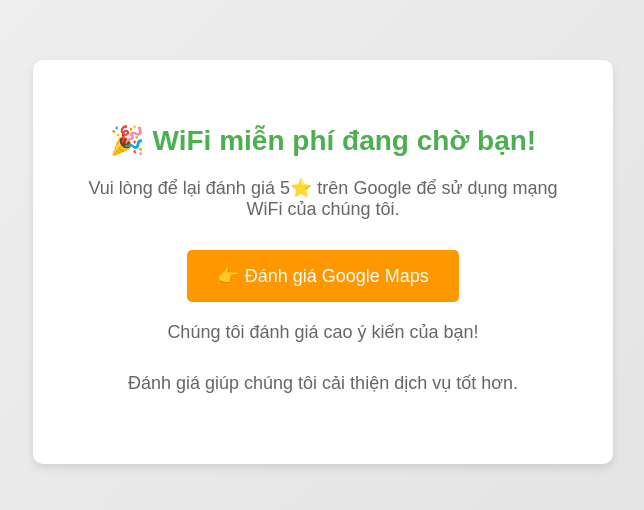
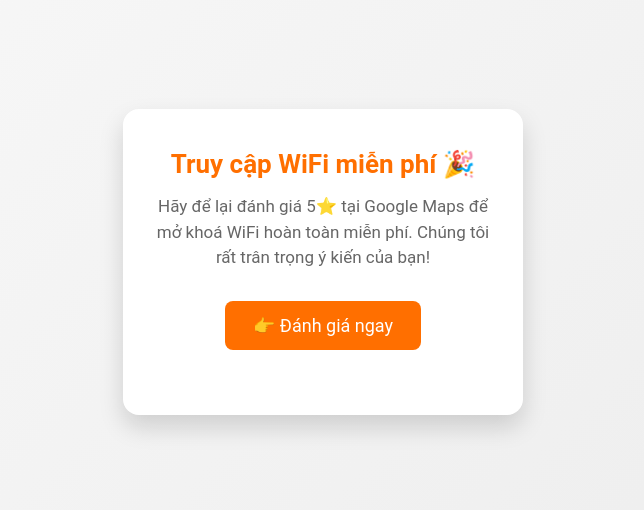
Before and after one commit to itdaurong/daurongwifi, a plain HTML site: page index.html in a window 1280 px wide. Shown: the part 138-648 px from the top of the page, without its empty margins (317-961 px from the left). Drawn offline with Linux system fonts and the light colour scheme.

Commit message:
Update index.html

```diff
--- a/index.html
+++ b/index.html
@@ -2,81 +2,127 @@
 <html lang="vi">
 <head>
   <meta charset="UTF-8">
-  <meta name="viewport" content="width=device-width, initial-scale=1.0">
-  <title>Đánh giá để truy cập WiFi miễn phí</title>
+  <meta name="viewport" content="width=device-width, initial-scale=1">
+  <title>Kết nối WiFi miễn phí - Đánh giá ngay</title>
+
   <style>
+    :root {
+      --primary-color: #ff6f00;
+      --secondary-color: #ffffff;
+      --text-color: #333333;
+      --button-hover: #e65100;
+    }
+    * {
+      margin: 0;
+      padding: 0;
+      box-sizing: border-box;
+    }
     body {
-      background: linear-gradient(135deg, #f2f2f2, #e0e0e0);
-      font-family: 'Arial', sans-serif;
-      color: #333;
+      font-family: 'Poppins', 'Roboto', sans-serif;
+      background: linear-gradient(135deg, #f9f9f9, #ececec);
+      color: var(--text-color);
+      min-height: 100vh;
       display: flex;
+      align-items: center;
       justify-content: center;
-      align-items: center;
-      height: 100vh;
-      margin: 0;
-      text-align: center;
+      padding: 20px;
+      overflow-x: hidden;
     }
     .container {
-      background: white;
-      padding: 40px;
-      border-radius: 10px;
-      box-shadow: 0 4px 8px rgba(0, 0, 0, 0.1);
-      width: 90%;
-      max-width: 500px;
+      background: var(--secondary-color);
+      padding: 40px 30px;
+      border-radius: 16px;
+      box-shadow: 0 12px 25px rgba(0,0,0,0.15);
       text-align: center;
+      width: 100%;
+      max-width: 400px;
+      opacity: 0;
+      transform: translateY(50px);
+      animation: fadeSlideIn 1s forwards ease-out;
     }
-    h2 {
-      font-size: 28px;
-      color: #4CAF50;
-      margin-bottom: 20px;
+    @keyframes fadeSlideIn {
+      to {
+        opacity: 1;
+        transform: translateY(0);
+      }
+    }
+    .logo {
+      max-width: 160px;
+      margin-bottom: 25px;
+      animation: zoomIn 1s ease forwards;
+    }
+    @keyframes zoomIn {
+      from {
+        transform: scale(0.8);
+        opacity: 0;
+      }
+      to {
+        transform: scale(1);
+        opacity: 1;
+      }
+    }
+    h1 {
+      font-size: 26px;
+      color: var(--primary-color);
+      margin-bottom: 15px;
     }
     p {
-      font-size: 18px;
+      font-size: 17px;
+      color: #666;
       margin-bottom: 30px;
-      color: #666;
+      line-height: 1.5;
     }
-    .button {
-      background-color: #FF9800;
+    .cta-button {
+      background: var(--primary-color);
       color: white;
-      padding: 15px 30px;
+      padding: 14px 28px;
       font-size: 18px;
       border: none;
-      border-radius: 5px;
+      border-radius: 8px;
       cursor: pointer;
       text-decoration: none;
       display: inline-block;
-      transition: background-color 0.3s;
+      transition: background 0.3s ease;
+      animation: bounce 2s infinite;
     }
-    .button:hover {
-      background-color: #ff5722;
+    .cta-button:hover {
+      background: var(--button-hover);
+    }
+    @keyframes bounce {
+      0%, 20%, 50%, 80%, 100% {
+        transform: translateY(0);
+      }
+      40% {
+        transform: translateY(-8px);
+      }
+      60% {
+        transform: translateY(-5px);
+      }
     }
     .footer {
-      font-size: 14px;
-      color: #999;
-      margin-top: 20px;
-    }
-    .logo {
-      max-width: 200px;
-      margin-bottom: 20px;
+      font-size: 13px;
+      color: #aaa;
+      margin-top: 25px;
     }
   </style>
 </head>
+
 <body>
+
   <div class="container">
-    <!-- <img src="logo.png" alt="Logo của bạn" class="logo"> -->
+    <!-- <img src="logo.png" alt="Logo doanh nghiệp" class="logo"> -->
 
-    <h2>🎉 WiFi miễn phí đang chờ bạn!</h2>
-    <p>Vui lòng để lại đánh giá 5⭐ trên Google để sử dụng mạng WiFi của chúng tôi.</p>
+    <h1>Truy cập WiFi miễn phí 🎉</h1>
 
-    <!-- Thay đổi: dùng thẻ <a> trực tiếp thay vì button onclick -->
-    <a href="https://maps.app.goo.gl/v7VLkxo7YmVLe7My7" class="button" target="_blank" rel="noopener noreferrer">
-      👉 Đánh giá Google Maps
+    <p>Hãy để lại đánh giá 5⭐ tại Google Maps để mở khoá WiFi hoàn toàn miễn phí. Chúng tôi rất trân trọng ý kiến của bạn!</p>
+
+    <a href="https://maps.app.goo.gl/v7VLkxo7YmVLe7My7" target="_blank" rel="noopener noreferrer" class="cta-button">
+      👉 Đánh giá ngay
     </a>
 
     <div class="footer">
-      <p>Chúng tôi đánh giá cao ý kiến của bạn!</p>
-      <p>Đánh giá giúp chúng tôi cải thiện dịch vụ tốt hơn.</p>
     </div>
   </div>
+
 </body>
 </html>
```
